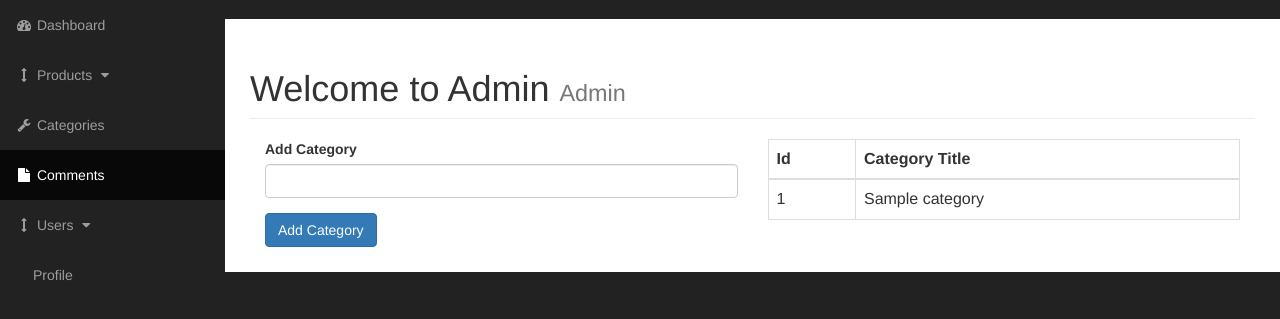
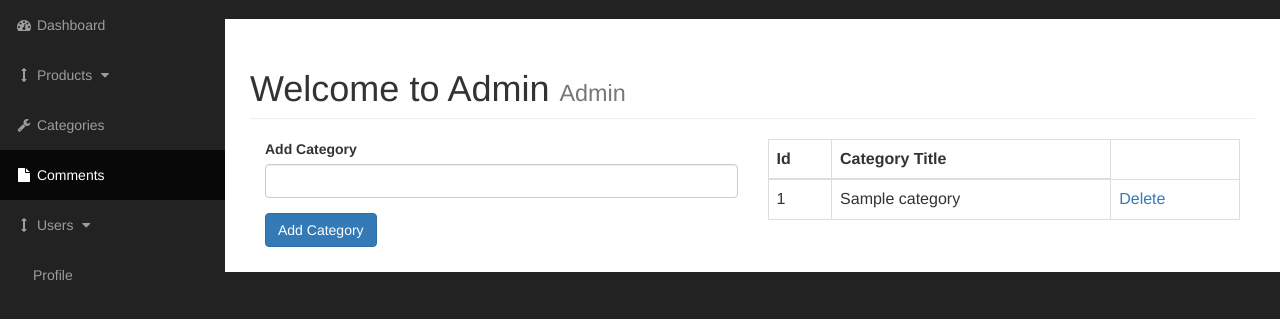
Before and after one commit to DanielYhz/hzty, a PHP site: page /admin/categories.php in a window 1280 px wide. Shown: the part 51-370 px from the top of the page. Run offline with PHP 8.4, Linux system fonts and the light colour scheme; tables that the repository leaves empty or names only in its code hold one stand-in row (values such as "Sample post").

Commit message:
102 Done

```diff
--- a/admin/categories.php
+++ b/admin/categories.php
@@ -55,8 +55,7 @@ if (isset($_POST['submit'])) {
 
                         <div class = "col-xs-6">
 <?php
-$query = "SELECT * FROM categories";
-$select_categories = mysqli_query($connection, $query);
+
 ?>
 
                         <table class="table table-bordered table-hover">
@@ -67,7 +66,10 @@ $select_categories = mysqli_query($connection, $query);
                                 </tr>
                             </thead>
                             <tbody>
-<?php
+<?php   // Find All Categories
+    $query = "SELECT * FROM categories";
+    $select_categories = mysqli_query($connection, $query);
+
     while ($row = mysqli_fetch_assoc($select_categories)) {
     $cat_id = $row['cat_id'];
     $cat_title = $row['cat_title'];
@@ -75,7 +77,17 @@ $cat_title = $row['cat_title'];
     echo "<tr>";
     echo "<td>{$cat_id}</td>";
     echo "<td>{$cat_title}</td>";
+    echo "<td><a href='categories.php?delete={$cat_id}'>Delete</a></td>";
     echo "</tr>";
+    }
+?>
+
+<?php  // DELETE QUERY
+    if (isset($_GET['delete'])) {
+        $the_cat_id = $_GET['delete'];
+        $query = "DELETE FROM categories WHERE cat_id = {$the_cat_id} ";
+        $delete_query = mysqli_query($connection,$query);
+        header("Location: categories.php");
     }
 ?>
 
--- a/admin/includes/admin_header.php
+++ b/admin/includes/admin_header.php
@@ -1,3 +1,4 @@
+<?php ob_start(); ?>
 <?php include "../includes/db.php" ?>
 a<!DOCTYPE html>
 <html lang="en">
```
Lines whose indentation alone changed are shown as unchanged.
